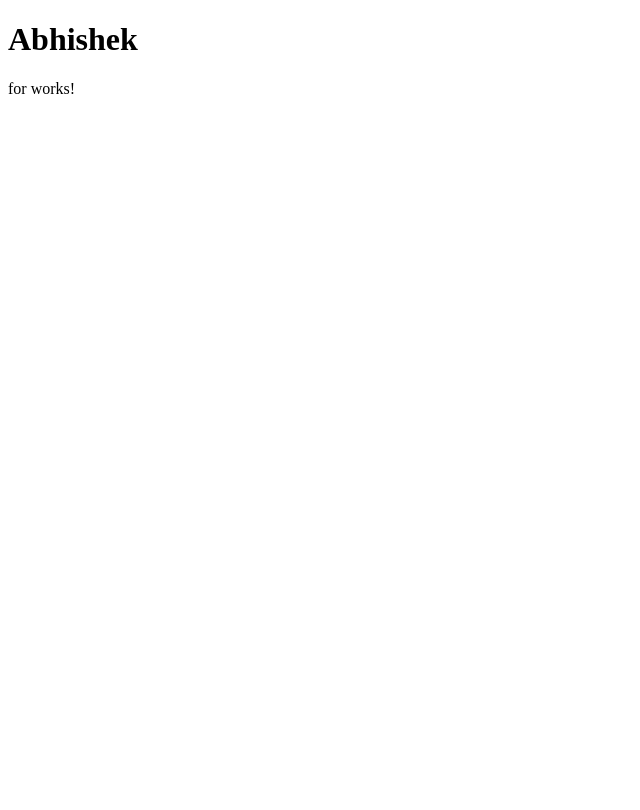
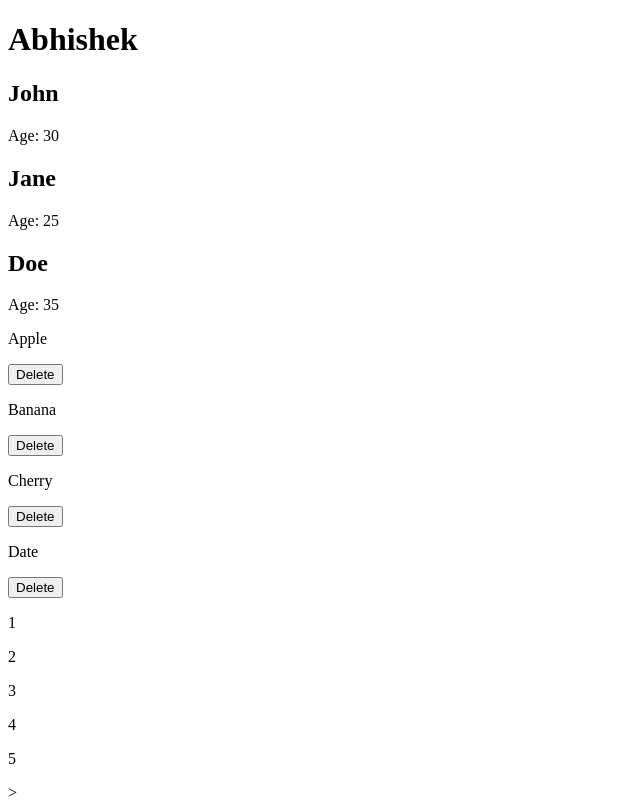
Before and after one commit to abhishek0903200/Angular, an Angular app: page / in a window 1280 px wide. Shown: the whole page, without its empty margins (0-640 px from the left). Built offline with nearby package versions, Linux system fonts and the light colour scheme.

Commit message:
for loop

```diff
--- a/src/app/app.html
+++ b/src/app/app.html
@@ -1,6 +1,6 @@
 <h1>Abhishek</h1>
 
-<app-for></app-for>
+<app-for></app-for>>
 <!-- <app-if-else></app-if-else> -->
 <!-- <app-styling-angular></app-styling-angular> -->
 <!-- <app-set-get-value></app-set-get-value> -->
--- /dev/null
+++ b/src/app/contextual-variable/contextual-variable.html
@@ -0,0 +1 @@
+<p>contextual-variable works!</p>
--- a/src/app/for/for.html
+++ b/src/app/for/for.html
@@ -1 +1,16 @@
-<p>for works!</p>
+@for(u of user; track u.name){
+    <div>
+        <h2>{{u.name}}</h2>
+        <p>Age: {{u.age}}</p>
+    </div>
+}
+
+@for(item of fruits; track $index; let i=$index){
+
+    <p>{{item}}</p>
+    <button (click)="removeItem(i)">Delete</button>
+}
+
+@for(num of numbers; track $index){
+    <p>{{num}}</p>
+}
--- a/src/app/for/for.ts
+++ b/src/app/for/for.ts
@@ -6,4 +6,20 @@ import { Component } from '@angular/core';
   templateUrl: './for.html',
   styleUrl: './for.css',
 })
-export class For {}
+export class For {
+  items = ['HTML','CSS','JavaScript','Angular'];
+
+  user = [
+    { name: 'John', age: 30 },
+    { name: 'Jane', age: 25 },
+    { name: 'Doe', age: 35 }
+  ];
+
+  fruits = ['Apple', 'Banana', 'Cherry', 'Date'];
+
+  removeItem(i: number) {
+    this.fruits.splice(i, 1);
+  }
+
+  numbers = [1, 2, 3, 4, 5];
+}
```
Also changed, not shown: src/app/contextual-variable/contextual-variable.ts (added, +9 -0 lines), src/app/contextual-variable/contextual-variable.css (added), 1 other file (tests, documents, lock files or other folders).
